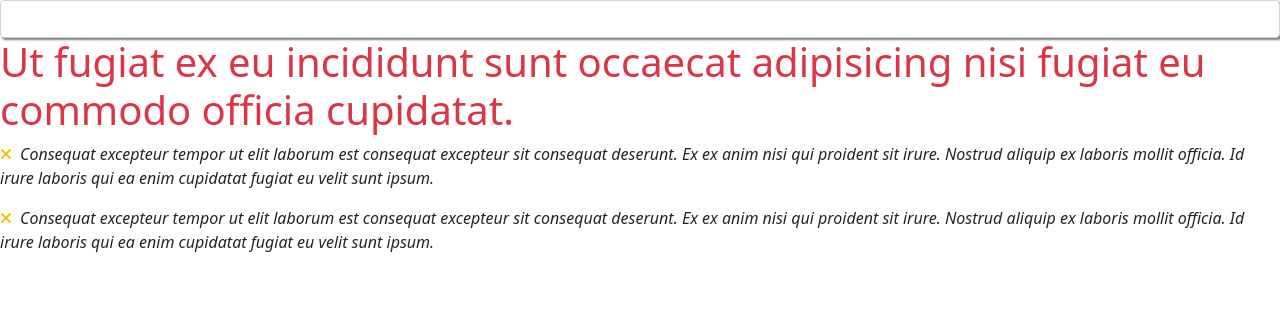
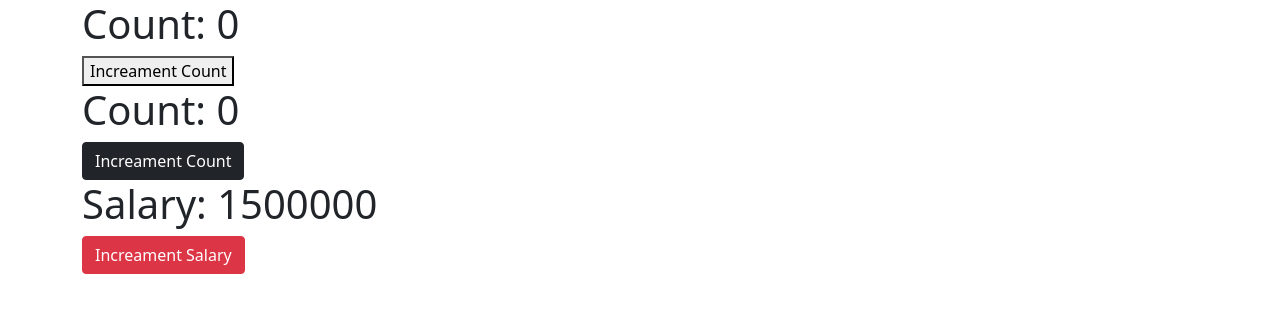
Before and after one commit to khoanguyen84/C0323H1, a React (Create React App) app in the folder Module_5/cra-app/: page / in a window 1280 px wide. Shown: the top 312 px of the page. Built offline with nearby package versions, Linux system fonts and the light colour scheme.

Commit message:
use state

```diff
--- a/Module_5/cra-app/src/App.js
+++ b/Module_5/cra-app/src/App.js
@@ -1,54 +1,16 @@
-import logo from './logo.svg';
 import './App.css';
 import React from 'react';
 import '../node_modules/bootstrap/dist/css/bootstrap.min.css';
 import '../node_modules/@fortawesome/fontawesome-free/css/all.min.css';
-
-// Class Component -> OOP
-// Function Component -> Hooks
-
-// Component = Element (tag)
-// Hooks = hàm (có sẵn)
-
-// Naming Convention => Pascal Case
-
-class Paragraph extends React.Component{
-  render(){
-    return (
-      // JSX
-      <p className='fst-italic'>
-        <i className='fa fa-times me-2 text-warning' />
-        Consequat excepteur tempor ut elit laborum est consequat excepteur sit consequat deserunt. Ex ex anim nisi qui proident sit irure. Nostrud aliquip ex laboris mollit officia. Id irure laboris qui ea enim cupidatat fugiat eu velit sunt ipsum.
-      </p>
-    )
-  }
-}
-
-function Heading(){
-  // logic
-
-  // JSX
-  return (
-    <>
-      <h1 className='text-danger'>Ut fugiat ex eu incididunt sunt occaecat adipisicing nisi fugiat eu commodo officia cupidatat.</h1>
-      <Paragraph/>
-    </>
-  )
-}
-
-function TextField(){
-  return(
-    <input className='form-control' />
-  )
-}
+import CountAppJS from './components/CountAppJS';
+import CountAppUseState from './components/CountAppUseState';
 
 
 function App() {
   return (
-    <div>
-      <TextField/>
-      <Heading/>
-      <Paragraph/>
+    <div className='container'>
+        <CountAppJS/>
+        <CountAppUseState/>
     </div>
   );
 }
--- /dev/null
+++ b/Module_5/cra-app/src/components/CountAppJS.jsx
@@ -0,0 +1,17 @@
+import React from "react";
+
+function CountAppJS(){
+    var count = 0;
+    const handleIncreamentCount = () => {
+        count = count + 1;
+        document.getElementById('h_1').innerText = `Count: ${count}`
+    }
+    return (
+        <div>
+            <h1 id="h_1">Count: 0</h1>
+            <button onClick={handleIncreamentCount}>Increament Count</button>
+        </div>
+    )
+}
+
+export default CountAppJS;
--- /dev/null
+++ b/Module_5/cra-app/src/components/CountAppUseState.jsx
@@ -0,0 +1,34 @@
+import React, { useState } from "react";
+
+// const [state, setState] = useState(initState)
+// + initState: giá trị khởi tạo của state
+//       - Các kiểu dữ liệu nguyên thủy: number, string, boolean,..
+//       - Các kiểu dữ liệu array, object, function
+// + setState: là một hàm, hàm này có nhiệm vụ, cập lại trạng mới cho state
+//       - Cập nhật trực tiếp
+//       - Cập nhật bằng sử dụng callback function
+// Cơ chế hoạt đông:
+// MỖI KHI CẬP NHẬT STATE THÌ COMPONENT SẼ ĐƯỢC RE-RENDER
+function CountAppUseState() {
+
+    const [count, setCount] = useState(0)
+    const [salary, setSalary] = useState(1500000)
+    const handleIncreamentCount = () => setCount(count + 1)
+
+    const handleIncreamentSalary = () => setSalary(salary + 500000);
+    return (
+        <div>
+            <div>
+                <h1>Count: {count}</h1>
+                <button className="btn btn-dark" onClick={handleIncreamentCount}>Increament Count</button>
+            </div>
+            <div>
+                <h1>Salary: {salary}</h1>
+                <button className="btn btn-danger" onClick={handleIncreamentSalary}>Increament Salary</button>
+            </div>
+        </div>
+    )
+}
+
+console.log('outsite comp');
+export default CountAppUseState;
```
